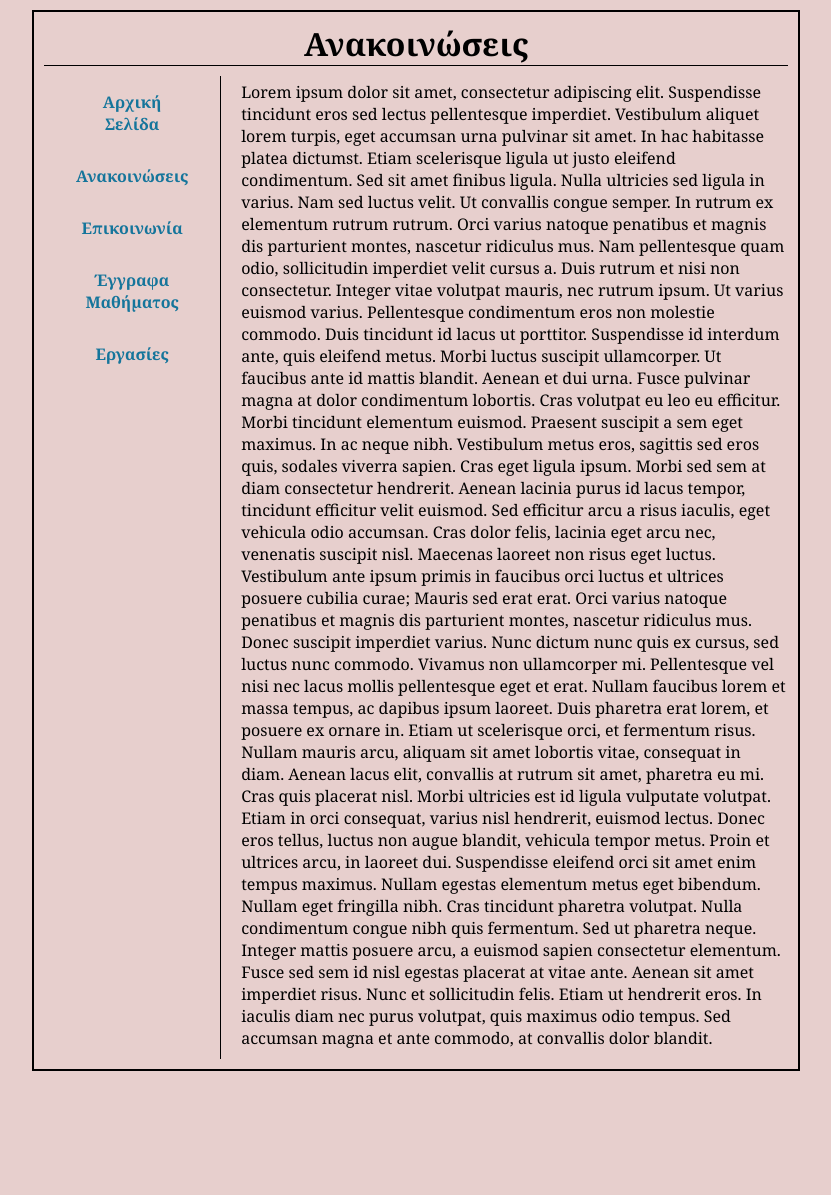
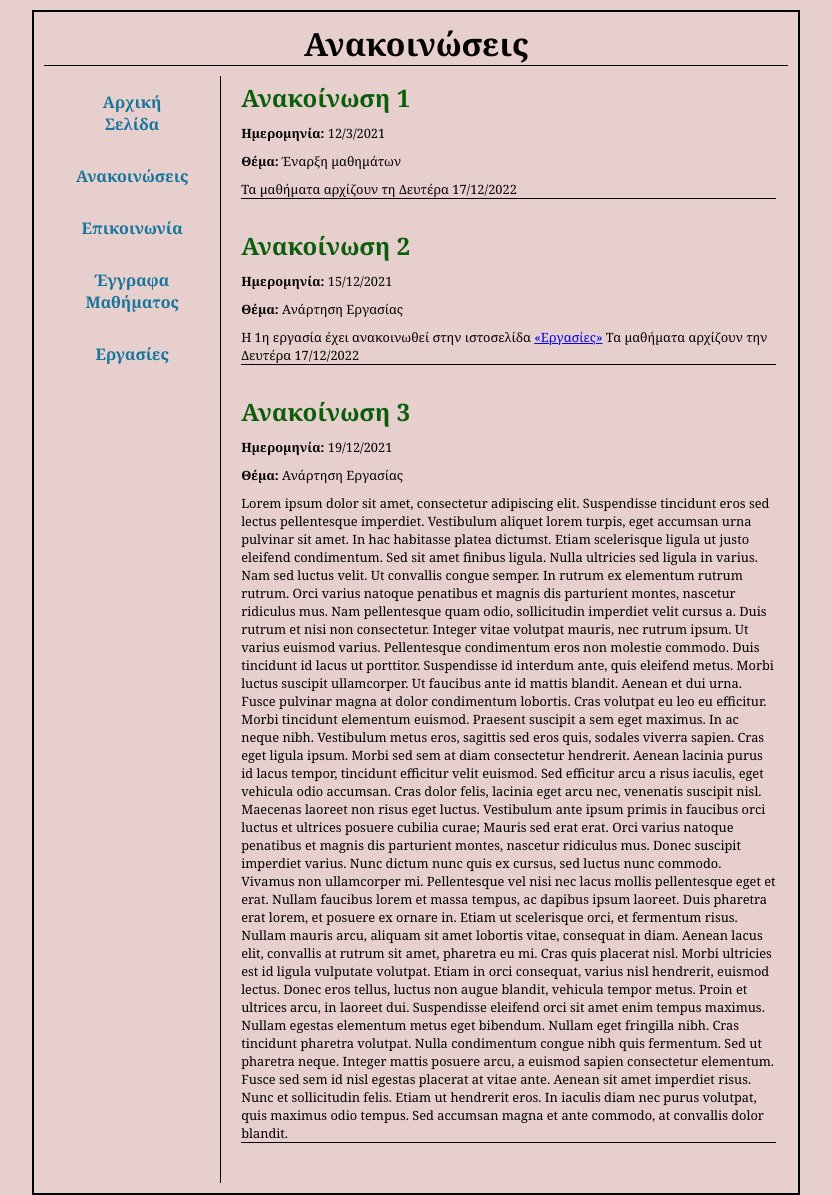
Before and after one commit to FSBgr/myElearning, a PHP site: page /announcement.html in a window 1280 px wide. Shown: the whole page, without its empty margins (224-1055 px from the left). Run offline with PHP 8.4, Linux system fonts and the light colour scheme.

Commit message:
announcements complete

```diff
--- a/announcement.html
+++ b/announcement.html
@@ -1,5 +1,6 @@
 <!DOCTYPE html>
 <html>
+
 <head>
     <meta charset="UTF-8">
     <meta http-equiv="X-UA-Compatible" content="IE=edge">
@@ -10,6 +11,7 @@
         Ανακοινώσεις
     </title>
 </head>
+
 <body>
     <div class="page">
         <h1 class="title-container">Ανακοινώσεις</h1>
@@ -25,34 +27,86 @@
                 </ul>
             </div>
             <div class="flex-child-element second text-div">
-            Lorem ipsum dolor sit amet, consectetur adipiscing elit. Suspendisse tincidunt eros sed lectus pellentesque imperdiet.
-            Vestibulum aliquet lorem turpis, eget accumsan urna pulvinar sit amet. In hac habitasse platea dictumst. Etiam scelerisque
-            ligula ut justo eleifend condimentum. Sed sit amet finibus ligula. Nulla ultricies sed ligula in varius. Nam sed luctus velit.
-             Ut convallis congue semper. In rutrum ex elementum rutrum rutrum. Orci varius natoque penatibus et magnis dis parturient montes,
-             nascetur ridiculus mus. Nam pellentesque quam odio, sollicitudin imperdiet velit cursus a. Duis rutrum et nisi non consectetur.
-             Integer vitae volutpat mauris, nec rutrum ipsum. Ut varius euismod varius. Pellentesque condimentum eros non molestie commodo.
-             Duis tincidunt id lacus ut porttitor. Suspendisse id interdum ante, quis eleifend metus. Morbi luctus suscipit ullamcorper. Ut
-             faucibus ante id mattis blandit. Aenean et dui urna. Fusce pulvinar magna at dolor condimentum lobortis. Cras volutpat eu leo
+                <ul>
+                    <li class="announcement-container">
+                        <section>
+                            <h2 class="heading2">Ανακοίνωση 1</h2>
+                            <p class="announcement-subtitle"> <b>Ημερομηνία:</b> 12/3/2021</p>
+                            <p class="announcement-subtitle"> <b>Θέμα:</b> Έναρξη μαθημάτων</p>
+                            <p class="announcement-text"> Τα μαθήματα αρχίζουν τη Δευτέρα 17/12/2022</p>
+                        </section>
+                    </li>
+                    <li class="announcement-container">
+                        <h2 class="heading2">Ανακοίνωση 2</h2>
+                        <section>
+                            <p class="announcement-subtitle"> <b>Ημερομηνία:</b> 15/12/2021</p>
+                            <p class="announcement-subtitle"> <b>Θέμα:</b> Ανάρτηση Εργασίας</p>
+                            <p class="announcement-text"> Η 1η εργασία έχει ανακοινωθεί στην ιστοσελίδα <a
+                                    href="./homework.html"> «Εργασίες»</a> Τα μαθήματα αρχίζουν την Δευτέρα 17/12/2022
+                            </p>
+                        </section>
+                    </li>
+                    <li class="announcement-container">
+                        <section>
+                            <h2 class="heading2">Ανακοίνωση 3</h2>
+                            <p class="announcement-subtitle"> <b>Ημερομηνία:</b> 19/12/2021</p>
+                            <p class="announcement-subtitle"> <b>Θέμα:</b> Ανάρτηση Εργασίας</p>
+                            <p class="announcement-text"> Lorem ipsum dolor sit amet, consectetur adipiscing elit.
+                                Suspendisse tincidunt eros sed lectus pellentesque imperdiet.
+                                Vestibulum aliquet lorem turpis, eget accumsan urna pulvinar sit amet. In hac habitasse
+                                platea dictumst. Etiam scelerisque
+                                ligula ut justo eleifend condimentum. Sed sit amet finibus ligula. Nulla ultricies sed
+                                ligula in varius. Nam sed luctus velit.
+                                Ut convallis congue semper. In rutrum ex elementum rutrum rutrum. Orci varius natoque
+                                penatibus et magnis dis parturient montes,
+                                nascetur ridiculus mus. Nam pellentesque quam odio, sollicitudin imperdiet velit cursus
+                                a. Duis rutrum et nisi non consectetur.
+                                Integer vitae volutpat mauris, nec rutrum ipsum. Ut varius euismod varius. Pellentesque
+                                condimentum eros non molestie commodo.
+                                Duis tincidunt id lacus ut porttitor. Suspendisse id interdum ante, quis eleifend metus.
+                                Morbi luctus suscipit ullamcorper. Ut
+                                faucibus ante id mattis blandit. Aenean et dui urna. Fusce pulvinar magna at dolor
+                                condimentum lobortis. Cras volutpat eu leo
                                 eu efficitur. Morbi tincidunt elementum euismod. Praesent suscipit a sem eget maximus.
-             In ac neque nibh. Vestibulum metus eros, sagittis sed eros quis, sodales viverra sapien. Cras eget ligula ipsum.
-             Morbi sed sem at diam consectetur hendrerit. Aenean lacinia purus id lacus tempor, tincidunt efficitur velit euismod.
-             Sed efficitur arcu a risus iaculis, eget vehicula odio accumsan. Cras dolor felis, lacinia eget arcu nec, venenatis suscipit nisl.
-             Maecenas laoreet non risus eget luctus. Vestibulum ante ipsum primis in faucibus orci luctus et ultrices posuere cubilia curae;
-             Mauris sed erat erat. Orci varius natoque penatibus et magnis dis parturient montes, nascetur ridiculus mus. Donec suscipit
-             imperdiet varius. Nunc dictum nunc quis ex cursus, sed luctus nunc commodo. Vivamus non ullamcorper mi. Pellentesque vel
-             nisi nec lacus mollis pellentesque eget et erat. Nullam faucibus lorem et massa tempus, ac dapibus ipsum laoreet. Duis
-             pharetra erat lorem, et posuere ex ornare in. Etiam ut scelerisque orci, et fermentum risus. Nullam mauris arcu, aliquam
-             sit amet lobortis vitae, consequat in diam. Aenean lacus elit, convallis at rutrum sit amet, pharetra eu mi. Cras quis
-             placerat nisl. Morbi ultricies est id ligula vulputate volutpat. Etiam in orci consequat, varius nisl hendrerit, euismod lectus.
-             Donec eros tellus, luctus non augue blandit, vehicula tempor metus. Proin et ultrices arcu, in laoreet dui. Suspendisse eleifend orci
-             sit amet enim tempus maximus. Nullam egestas elementum metus eget bibendum. Nullam eget fringilla nibh. Cras tincidunt pharetra volutpat.
-             Nulla condimentum congue nibh quis fermentum. Sed ut pharetra neque. Integer mattis posuere arcu, a euismod sapien consectetur elementum.
-             Fusce sed sem id nisl egestas placerat at vitae ante. Aenean sit amet imperdiet risus. Nunc et sollicitudin felis. Etiam ut hendrerit eros. In
-             iaculis diam nec purus volutpat, quis maximus odio tempus. Sed accumsan magna et ante commodo, at convallis dolor blandit.
+                                In ac neque nibh. Vestibulum metus eros, sagittis sed eros quis, sodales viverra sapien.
+                                Cras eget ligula ipsum.
+                                Morbi sed sem at diam consectetur hendrerit. Aenean lacinia purus id lacus tempor,
+                                tincidunt efficitur velit euismod.
+                                Sed efficitur arcu a risus iaculis, eget vehicula odio accumsan. Cras dolor felis,
+                                lacinia eget arcu nec, venenatis suscipit nisl.
+                                Maecenas laoreet non risus eget luctus. Vestibulum ante ipsum primis in faucibus orci
+                                luctus et ultrices posuere cubilia curae;
+                                Mauris sed erat erat. Orci varius natoque penatibus et magnis dis parturient montes,
+                                nascetur ridiculus mus. Donec suscipit
+                                imperdiet varius. Nunc dictum nunc quis ex cursus, sed luctus nunc commodo. Vivamus non
+                                ullamcorper mi. Pellentesque vel
+                                nisi nec lacus mollis pellentesque eget et erat. Nullam faucibus lorem et massa tempus,
+                                ac dapibus ipsum laoreet. Duis
+                                pharetra erat lorem, et posuere ex ornare in. Etiam ut scelerisque orci, et fermentum
+                                risus. Nullam mauris arcu, aliquam
+                                sit amet lobortis vitae, consequat in diam. Aenean lacus elit, convallis at rutrum sit
+                                amet, pharetra eu mi. Cras quis
+                                placerat nisl. Morbi ultricies est id ligula vulputate volutpat. Etiam in orci
+                                consequat, varius nisl hendrerit, euismod lectus.
+                                Donec eros tellus, luctus non augue blandit, vehicula tempor metus. Proin et ultrices
+                                arcu, in laoreet dui. Suspendisse eleifend orci
+                                sit amet enim tempus maximus. Nullam egestas elementum metus eget bibendum. Nullam eget
+                                fringilla nibh. Cras tincidunt pharetra volutpat.
+                                Nulla condimentum congue nibh quis fermentum. Sed ut pharetra neque. Integer mattis
+                                posuere arcu, a euismod sapien consectetur elementum.
+                                Fusce sed sem id nisl egestas placerat at vitae ante. Aenean sit amet imperdiet risus.
+                                Nunc et sollicitudin felis. Etiam ut hendrerit eros. In
+                                iaculis diam nec purus volutpat, quis maximus odio tempus. Sed accumsan magna et ante
+                                commodo, at convallis dolor blandit.</p>
+                        </section>
+            </div>
+            </li>
+            </ul>
         </div>
     </div>
     </div>
 
 
 </body>
+
 </html>
--- a/styles.css
+++ b/styles.css
@@ -1,6 +1,5 @@
 html,
 body {
-    height: 100vh;
     padding: 0px;
     margin: 0px;
     font-family: Georgia, serif;
@@ -8,6 +7,11 @@ body {
     scroll-behavior: smooth;
     overflow-x: hidden;
     background-color: rgb(231, 207, 205);
+    height: 100vh;
+    width: 100vw;
+    display: flex;
+    flex-direction: column;
+    align-items: center;
 }
 
 * {
@@ -19,9 +23,13 @@ body {
 .page-container{
     border-right: 2px solid;
     position: relative;
-    width:200px;
+    width:800px;
     height:auto;
     margin-top: 10px;
+    margin-bottom: 10px;
+    display: flex;
+    flex-direction: column;
+    align-items: center;
 }
 
 ul.menu {
@@ -77,7 +85,7 @@ ul.menu {
   .flex-child-element{
     /*flex: 0.5;*/
     margin-top: 5px;
-    width: 100%;
+    width: 800px;
   }
   .subflex{
     border-right: 1px solid;
@@ -112,8 +120,10 @@ ul.menu {
 
   .contact-form{
       margin-left: 50px;
+      margin-right: 20px;
       margin-top: 10px;
       margin-bottom: 20px;
+      width: 100%;
   }
 
   .form-label{
@@ -129,3 +139,73 @@ ul.menu {
       width: 200px;
       margin-top: 10px;
   }
+
+  .announcement-container{
+      /*width: 800px;*/
+      width: 100%;
+      height: auto;
+      margin-bottom: 30px;
+  }
+
+  .announcement-text{
+      text-align: left;
+      border-bottom: 1px solid;
+      font-size:1vw;
+      flex-grow: 1;
+      margin-right:12px;
+  }
+
+.announcement-subtitle{
+    font-size:1vw;
+    flex-grow: 1;
+    margin-top: 10px;
+    margin-bottom: 10px;
+}
+
+li{
+    text-align: -webkit-match-parent;
+}
+
+ul{
+    list-style-type: none;
+}
+
+section{
+    display: block;
+}
+
+textarea{
+    width: 75%;
+}
+
+/* ---- responsive ---------*/
+@media only screen and (min-width: 600px) {
+    /* For tablets: */
+    .col-s-1 {width: 8.33%;}
+    .col-s-2 {width: 16.66%;}
+    .col-s-3 {width: 25%;}
+    .col-s-4 {width: 33.33%;}
+    .col-s-5 {width: 41.66%;}
+    .col-s-6 {width: 50%;}
+    .col-s-7 {width: 58.33%;}
+    .col-s-8 {width: 66.66%;}
+    .col-s-9 {width: 75%;}
+    .col-s-10 {width: 83.33%;}
+    .col-s-11 {width: 91.66%;}
+    .col-s-12 {width: 100%;}
+  }
+  @media only screen and (min-width: 768px) {
+    /* For desktop: */
+    .col-1 {width: 8.33%;}
+    .col-2 {width: 16.66%;}
+    .col-3 {width: 25%;}
+    .col-4 {width: 33.33%;}
+    .col-5 {width: 41.66%;}
+    .col-6 {width: 50%;}
+    .col-7 {width: 58.33%;}
+    .col-8 {width: 66.66%;}
+    .col-9 {width: 75%;}
+    .col-10 {width: 83.33%;}
+    .col-11 {width: 91.66%;}
+    .col-12 {width: 100%;}
+  }
```
Also changed, not shown: communication.html (+5 -2 lines). Lines whose indentation alone changed are shown as unchanged.
